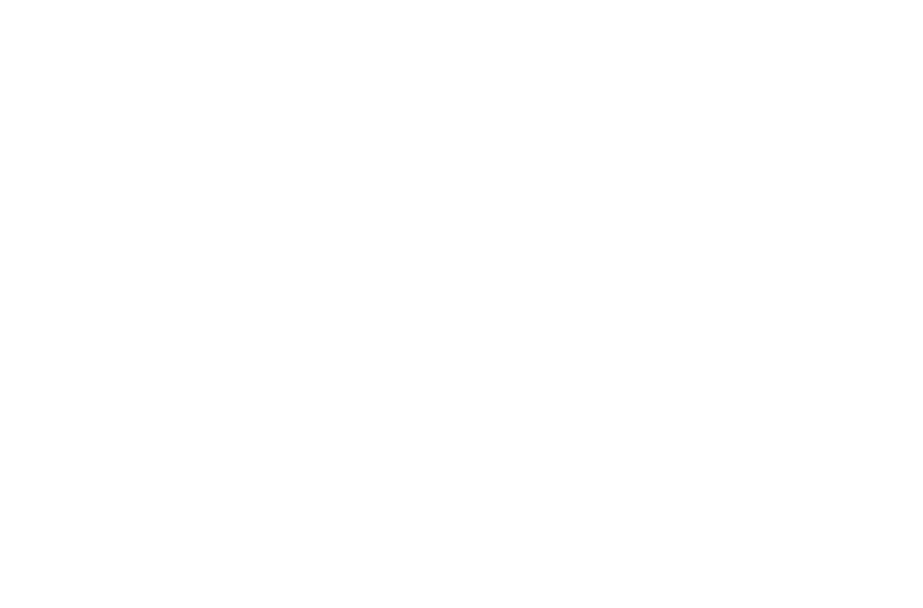
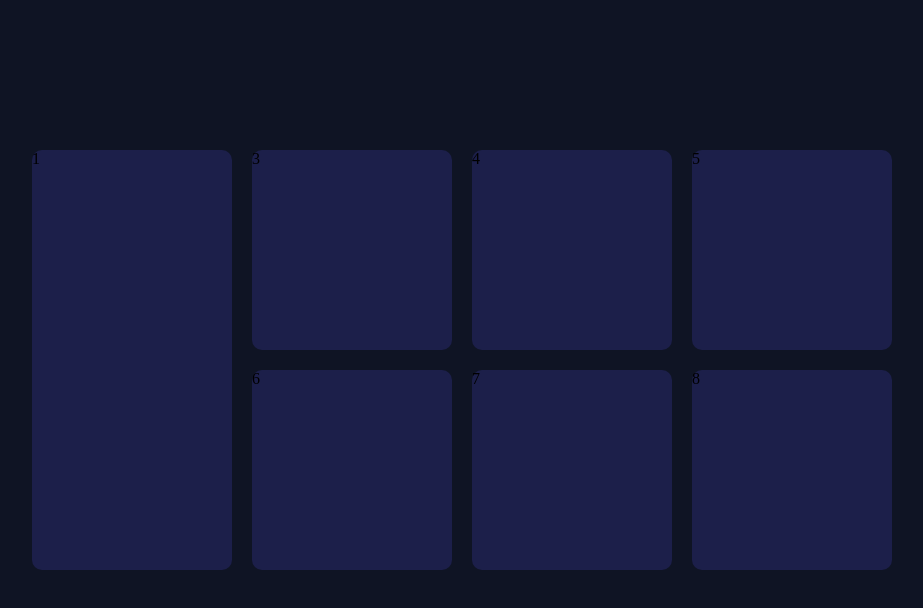
Before and after one commit to adzhaafar/time-dashboard, a plain HTML site: page index.html in a window 1280 px wide. Shown: the whole page, without its empty margins (178-1101 px from the left). Drawn offline with Linux system fonts and the light colour scheme.

Commit message:
changed all the files

```diff
--- a/index.html
+++ b/index.html
@@ -5,8 +5,24 @@
     <meta http-equiv="X-UA-Compatible" content="IE=edge">
     <meta name="viewport" content="width=device-width, initial-scale=1.0">
     <title>Time tracking dashboard</title>
+    <link rel="stylesheet" href="style.css">
 </head>
 <body>
-
+    <div class="grid-container">
+        <div class="grid-item daily-weekly-monthly">1</div>
+        <!-- <div class="grid-item picture-name">2</div> -->
+        <div class="grid-item background-1">3</div>
+        <div class="grid-item background-2">4</div>
+        <div class="grid-item background-3">5</div>
+        <div class="grid-item background-4">6</div>
+        <div class="grid-item background-5">7</div>
+        <div class="grid-item background-6">8</div>
+        <!-- <div class="grid-item work">9</div>
+        <div class="grid-item play">10</div>
+        <div class="grid-item study">11</div>
+        <div class="grid-item exercise">12</div>
+        <div class="grid-item social">13</div>
+        <div class="grid-item self-care">14</div> -->
+    </div>
 </body>
 </html>
--- a/style.css
+++ b/style.css
@@ -0,0 +1,36 @@
+/* remove default browser styling */
+* {
+  margin: 0;
+  padding: 0;
+  box-sizing: border-box;
+}
+
+/* background color */
+body {
+  background-color: hsl(226, 43%, 10%);
+}
+
+.grid-container {
+  display: grid;
+  /* align content not supported, align items does something else,
+  vertically centered */
+  padding-top: 150px;
+  /* horizontally centered */
+  justify-content: center;
+  /* 2 rows and 4 columns, 200px each item */
+  grid-template-rows: repeat(2, 200px);
+  grid-template-columns: repeat(4, 200px);
+  grid-gap: 20px;
+
+  /* height: 100%; */
+}
+
+/* color all grid-items */
+[class*="grid-item"] {
+  background-color: hsl(235, 46%, 20%);
+  border-radius: 10px;
+}
+
+.daily-weekly-monthly {
+  grid-row: 1 / 3;
+}
```
Also changed, not shown: 2 other files.
